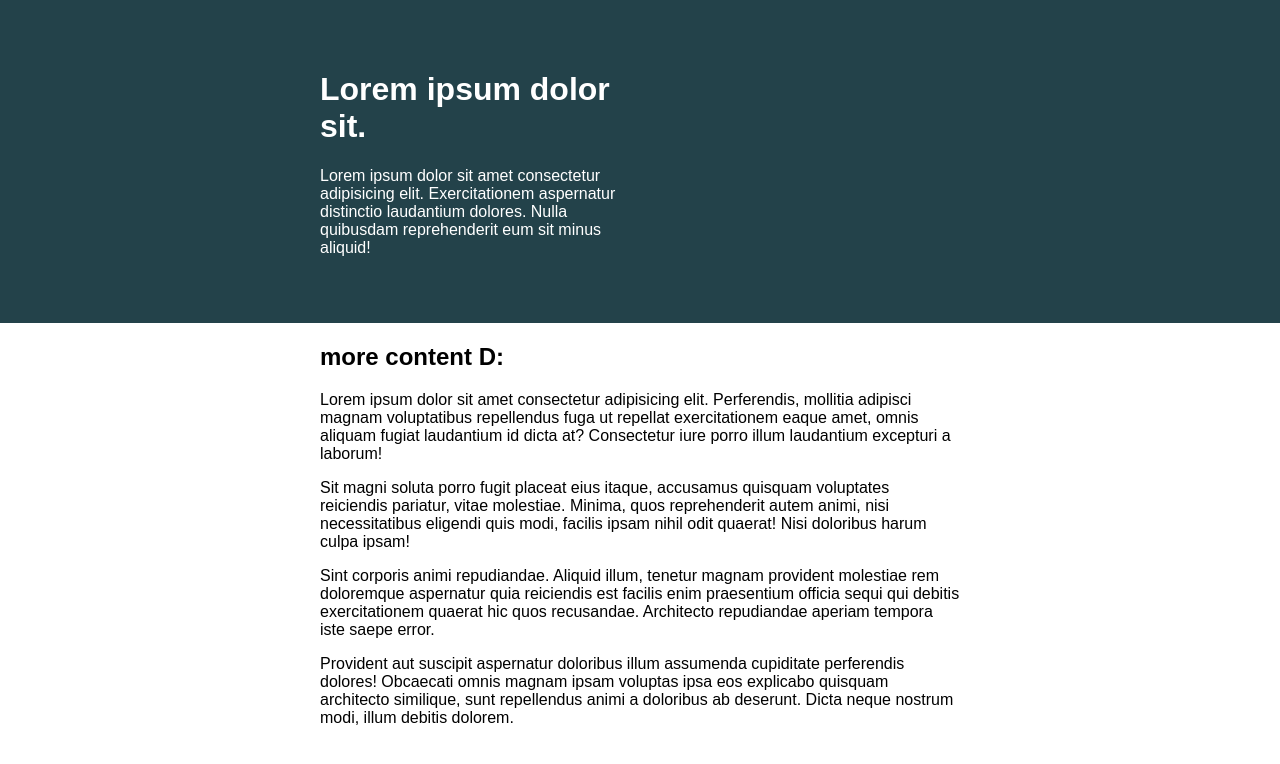
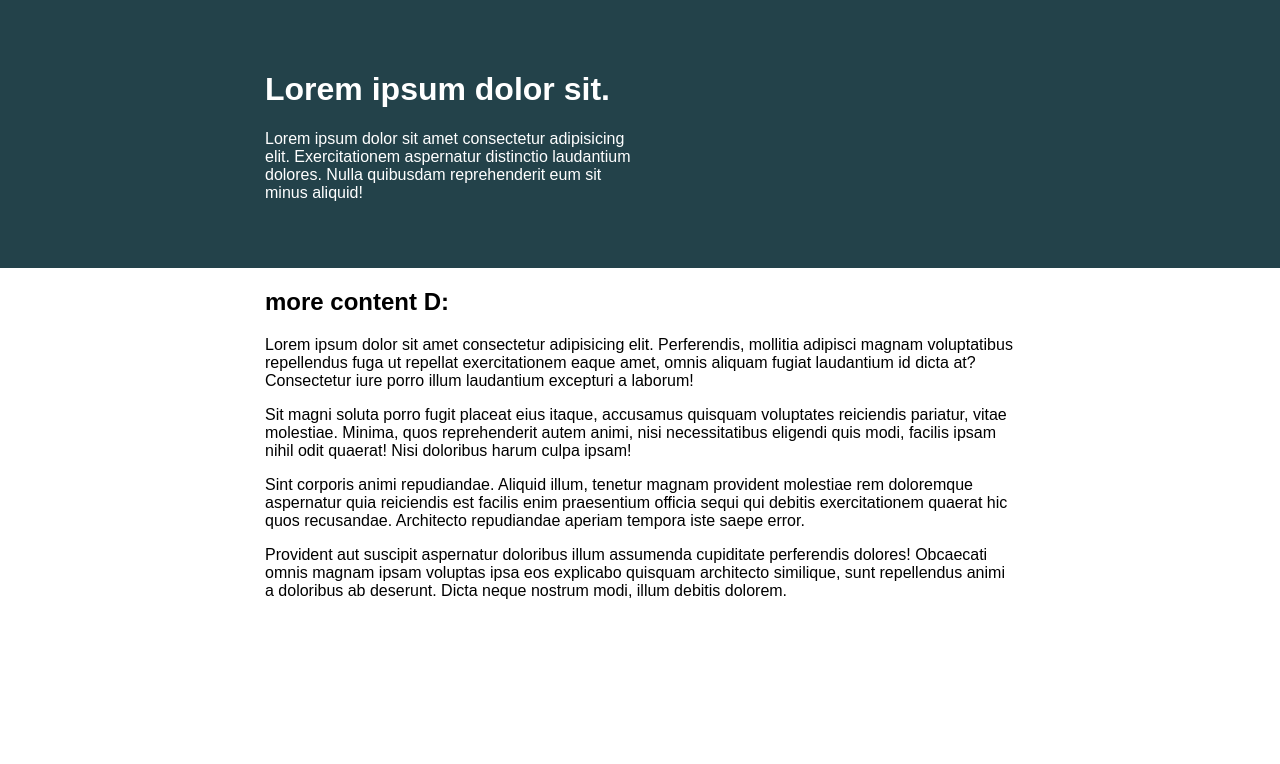
Before and after one commit to elenakout/CSS_playGround, a plain HTML site: page 21day_challenge/Day-3/index.html in a window 1280 px wide. Drawn offline with Linux system fonts and the light colour scheme.

Commit message:
day-3 fix

```diff
--- a/21day_challenge/Day-3/index.html
+++ b/21day_challenge/Day-3/index.html
@@ -3,11 +3,12 @@
   <head>
     <meta charset="UTF-8" />
     <meta name="viewport" content="width=device-width, initial-scale=1.0" />
-    <title>Day 01</title>
+    <title>Day 03</title>
 
     <link rel="stylesheet" href="style.css" />
   </head>
   <body>
+    <div class="intro">
       <div class="container">
         <div class="intro-content">
           <h1>Lorem ipsum dolor sit.</h1>
@@ -18,8 +19,9 @@
           </p>
         </div>
       </div>
+    </div>
 
-    <div class="more-content">
+    <div class="container">
       <h2>more content D:</h2>
       <p>
         Lorem ipsum dolor sit amet consectetur adipisicing elit. Perferendis,
--- a/21day_challenge/Day-3/style.css
+++ b/21day_challenge/Day-3/style.css
@@ -7,26 +7,18 @@ body {
   font-family: sans-serif;
 }
 
-.container {
-  width: 100%;
-  /* max-width: 750px; */
-
+.intro {
   background: #23424a;
   color: white;
   padding: 50px 0;
 }
 
-.intro-content {
-  width: 50%;
+.container {
+  width: 80%;
+  max-width: 750px;
   margin: 0 auto;
 }
 
-.intro-content p,
-.intro-content h1 {
+.intro-content {
   width: 50%;
 }
-
-.more-content {
-  width: 50%;
-  margin: 0 auto;
-}
```
Lines whose indentation alone changed are shown as unchanged.
